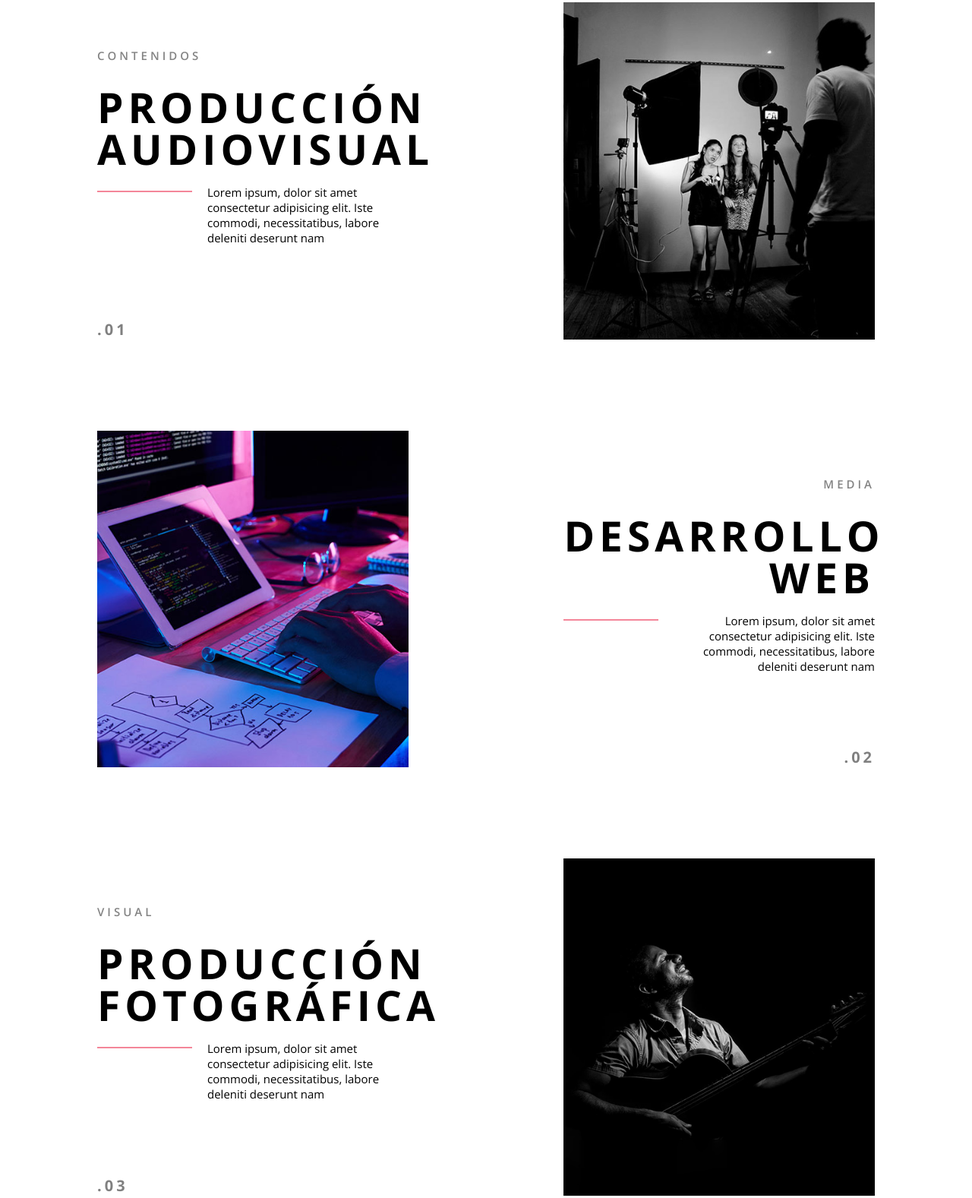
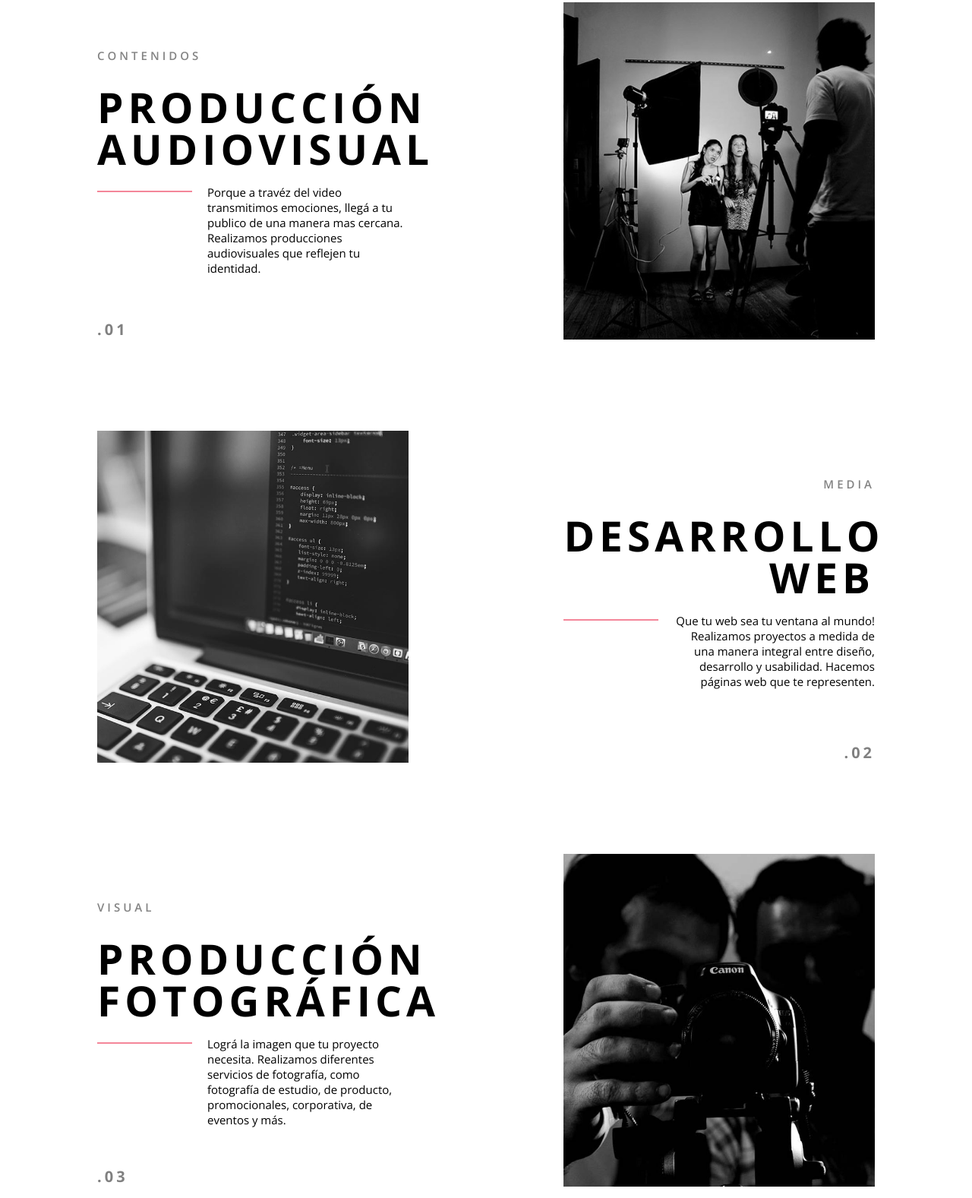
Before and after one commit to gaboqu/bastok, a plain HTML site: page index.html in a window 1280 px wide. Shown: the part 757-2334 px from the top of the page at 76% size. Drawn offline with nearby package versions, Linux system fonts and the light colour scheme; files that its build step writes are made by us from their sources; a script that the page names is missing.

Commit message:
Subiendo contenido de textos en index

```diff
--- a/index.html
+++ b/index.html
@@ -91,9 +91,8 @@
               <img src="imagenes/line.png" alt="linea horizontal">
             </div>
             <p class="parrafo">
-              Lorem ipsum, dolor sit amet consectetur adipisicing elit. Iste
-              commodi, necessitatibus, labore deleniti deserunt nam
-            </p>
+              Porque a travéz del video transmitimos emociones, llegá a tu publico de una manera mas cercana.
+              Realizamos producciones audiovisuales que reflejen tu identidad. </p>
           </div>
         </div>
         <h3 class="hide">
@@ -117,8 +116,9 @@
               <img  src="imagenes/line.png" alt="linea horizontal">
             </div>
             <p class="parrafo align_izquierda">
-              Lorem ipsum, dolor sit amet consectetur adipisicing elit. Iste
-              commodi, necessitatibus, labore deleniti deserunt nam
+              Que tu web sea tu ventana al mundo!  Realizamos proyectos a medida de una manera integral entre diseño,
+              desarrollo y usabilidad. Hacemos páginas web que te representen.
+
             </p>
           </div>
         </div>
@@ -127,7 +127,7 @@
         </h3>
       </div>
       <div class="cont_img wow animate__animated animate__fadeInLeft">
-        <img class="resise" src="imagenes/DECELOPER.jpg" alt="" />
+        <img class="resise" src="imagenes/programing.jpg" alt="" />
       </div>
     </div>
   </section>
@@ -143,8 +143,9 @@
               <img src="imagenes/line.png" alt="linea horizontal">
             </div>
             <p class="parrafo">
-              Lorem ipsum, dolor sit amet consectetur adipisicing elit. Iste
-              commodi, necessitatibus, labore deleniti deserunt nam
+              Lográ la imagen que tu proyecto necesita. Realizamos diferentes servicios de fotografía,
+              como fotografía de estudio, de producto, promocionales, corporativa, de eventos y más.
+              <!-- Conseguimos plasmar tu identidad de marca de una manera creativa ajustada a tus necesidades. -->
             </p>
           </div>
         </div>
@@ -153,7 +154,7 @@
         </h3>
       </div>
       <div class="cont_img wow animate__animated animate__fadeInRight">
-        <img class="resise" src="imagenes/PRODFOTO.jpg" alt="" />
+        <img class="resise" src="imagenes/etau.jpg" alt="" />
       </div>
     </div>
   </section>
```
Also changed, not shown: imagenes/programing.jpg (added).
